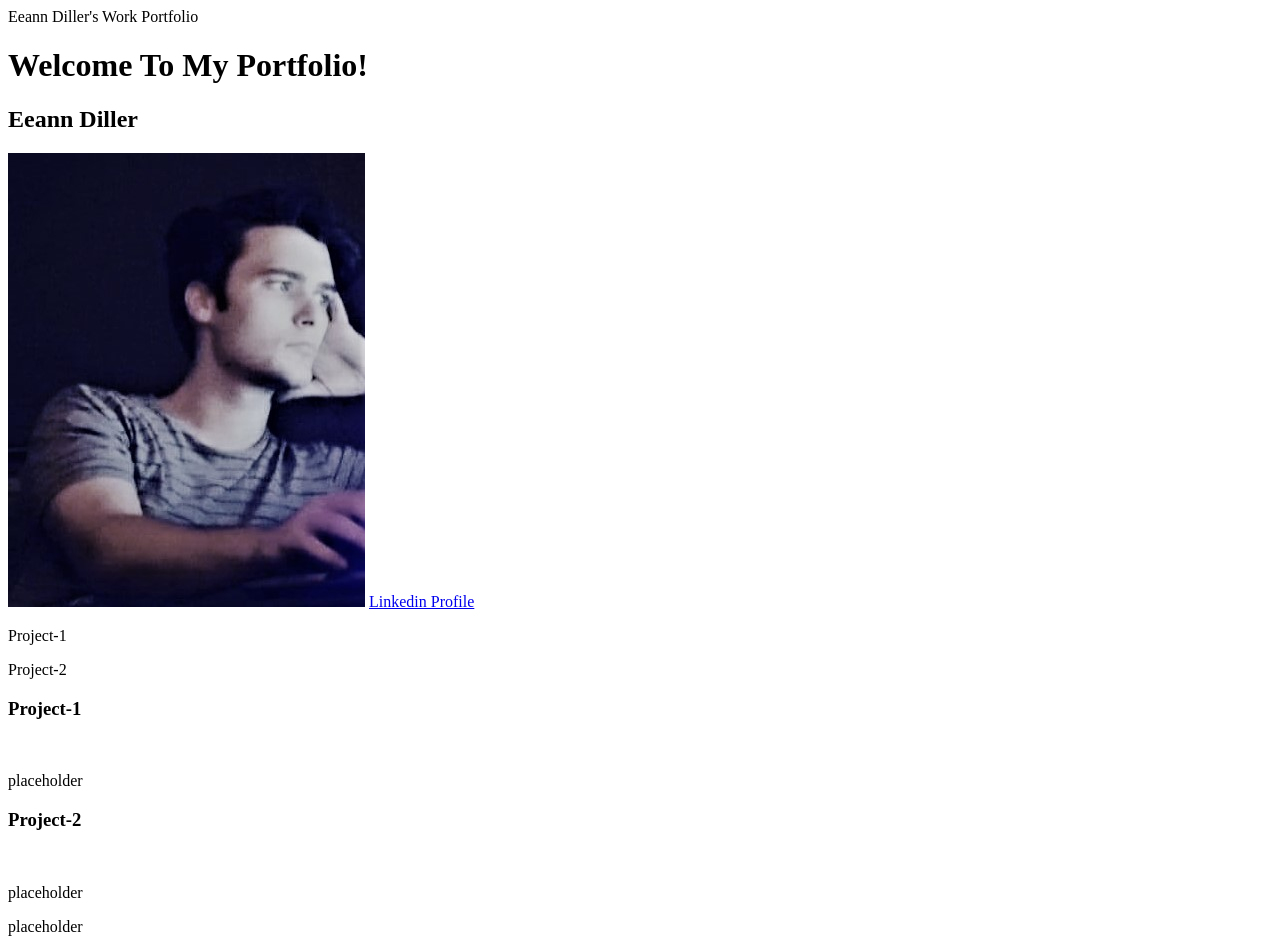
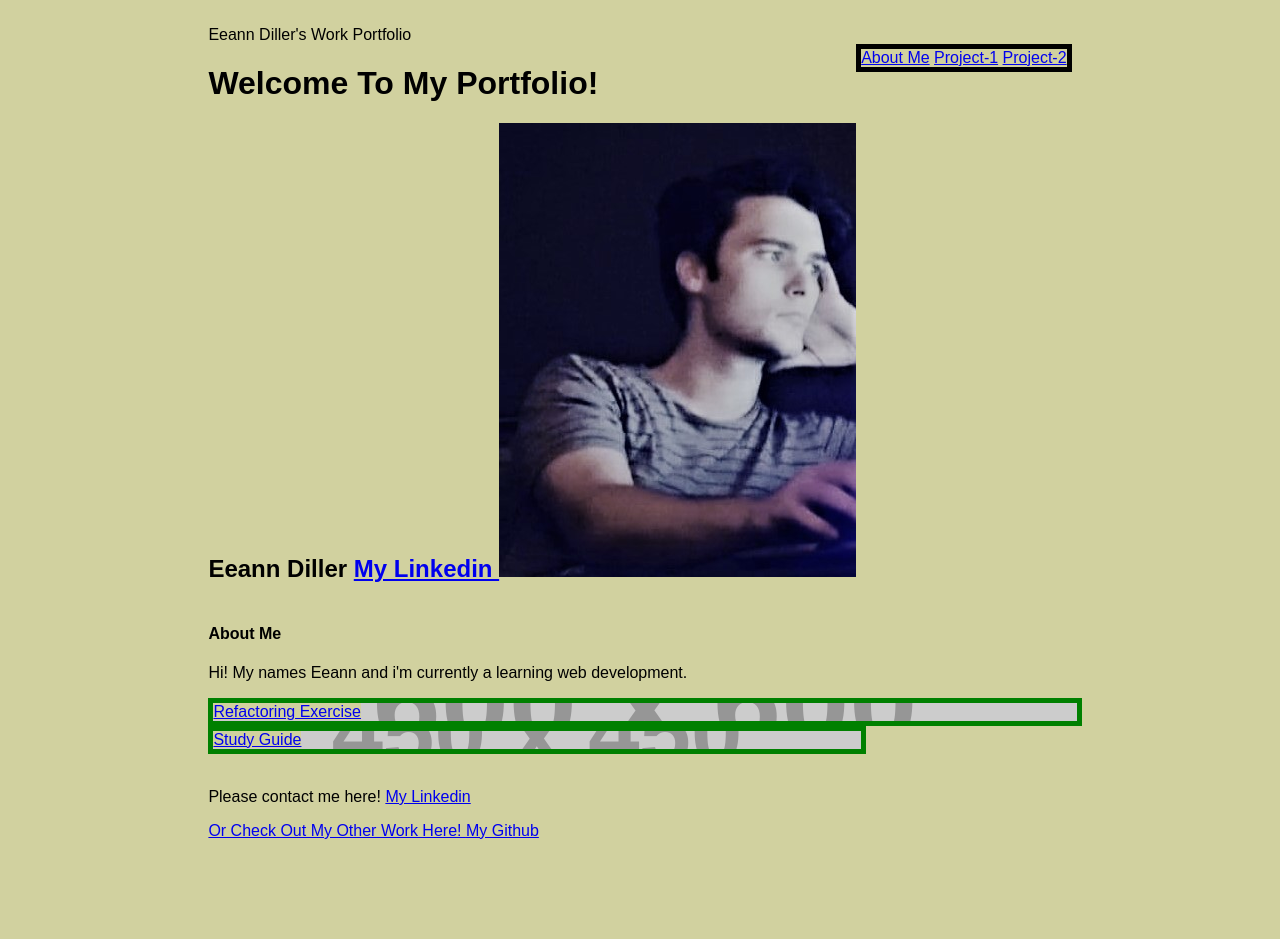
Before and after one commit to Eibon64/MyPortfolio, a plain HTML site: page index.html in a window 1280 px wide. After the commit the page ends 864 px from the top, so only its background shows below. Drawn offline with Linux system fonts and the light colour scheme; placeholder pictures from the web are drawn by us.

Commit message:
implemented css styling elements

```diff
--- a/assets/style.css
+++ b/assets/style.css
@@ -0,0 +1,56 @@
+* {
+    background-color: rgb(209, 209, 159);
+    font-family: sans-serif;
+}
+body {
+    flex: 1, 1, auto;
+    display: flex;
+    flex-direction: column;
+    flex-wrap: wrap;
+    justify-content: center;
+    align-content: space-around;
+    margin-top: 2%;
+}
+
+.heading {
+    display: inline-block;
+    flex: 1, 1, auto;
+
+}
+
+.heading-2 {
+
+    float: inline-end;
+    background-color: rgba(181, 197, 90, 0.753);
+    border: 5px solid black;
+
+
+}
+
+.proj-1 {
+    background-image: URL(https://via.placeholder.com/600);
+    flex: 1, 0, 0;
+    background-color: bisque;
+    /* height: 400px; */
+    background-position: center;
+    background-repeat: no;
+    background-size: cover;
+    float: left;
+    width: 100%;
+    height: fit-content;
+    border: 5px solid green;
+}
+
+.proj-2 {
+    background-image: URL(https://via.placeholder.com/450);
+    flex: 1, 0, auto;
+    background-color: bisque;
+    /* height: 400px; */
+    background-position: center;
+    background-repeat: no;
+    background-size: cover;
+    float: left;
+    width:75%;
+    height: fit-content;
+    border: 5px solid green;
+}
--- a/index.html
+++ b/index.html
@@ -12,26 +12,38 @@
 
 <body>
     <header>
-        <h1>Welcome To My Portfolio!</h1>
-        <h2>Eeann Diller</h2>
-        <img src="assets\images\Profile-1.jpg" alt="man at desk in profile">
-        <a href="https://www.linkedin.com/in/eeann-diller-457842258/">Linkedin Profile</a>
-        <p>Project-1</p>
-        <p>Project-2</p>
+        <div class="heading">
+            <h1>Welcome To My Portfolio!</h1>
+            <h2>Eeann Diller <a href="https://www.linkedin.com/in/eeann-diller-457842258/"> My Linkedin</a</h2>
+            <img src="assets\images\Profile-1.jpg" alt="man at desk in profile">
+        </div>
+
+        <div class="heading-2">
+            <nav>
+                <a href="#about">About Me</a>
+                <a href="#project-1">Project-1</a>
+                <a href="#project-2">Project-2</a>
+            </nav>
+        </div class="heading-2">
     </header>
-    <section>
-        <h3>Project-1</h3>
-        <img src="" alt="">
-        <p>placeholder</p>
+    <section id="about">
+        <h4>About Me</h4>
+        <p>Hi! My names Eeann and i'm currently a learning web development.</p>
     </section>
-    <section>
-        <h3>Project-2</h3>
-        <img src="" alt="">
-        <p>placeholder</p>
+    <section id="project-1">
+        <div class="proj-1">
+            <a href="https://eibon64.github.io/Eeann-s-challenge-1/">Refactoring Exercise</a>
+
+    </div>
+    </section>
+    <section id="project-2">
+        <div class="proj-2">
+            <a href="https://eibon64.github.io/prework-study-guide/">Study Guide</a>
+    </div>
     </section>
     <footer>
-        <p>placeholder</p>
+        <p>Please contact me here! <a href="https://www.linkedin.com/in/eeann-diller-457842258/"> My Linkedin</a</p>
+        <p>Or Check Out My Other Work Here! <a href="https://github.com/Eibon64">  My Github</a</p>
     </footer>
-
 </body>
 </html>
```
Also changed, not shown: assets/images/Capture2.PNG (added), 1 other file.
